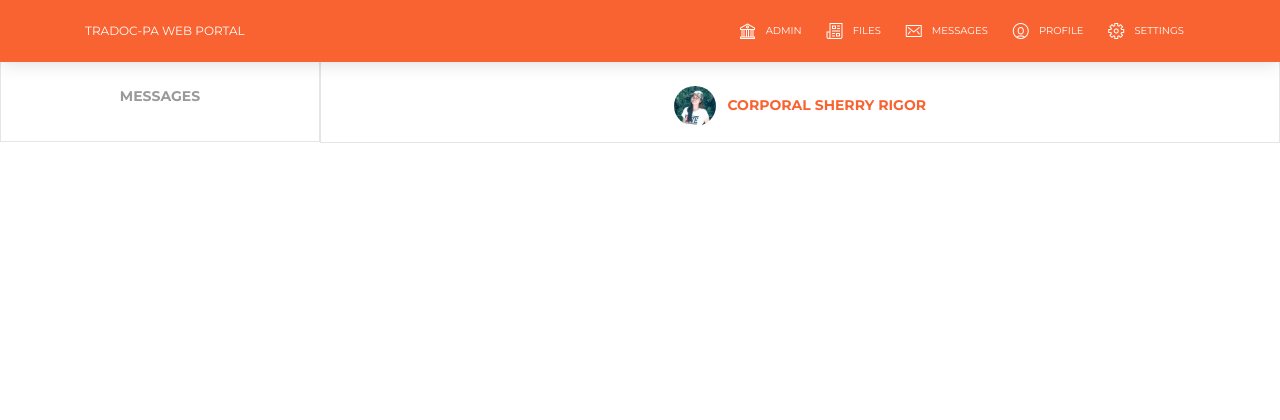
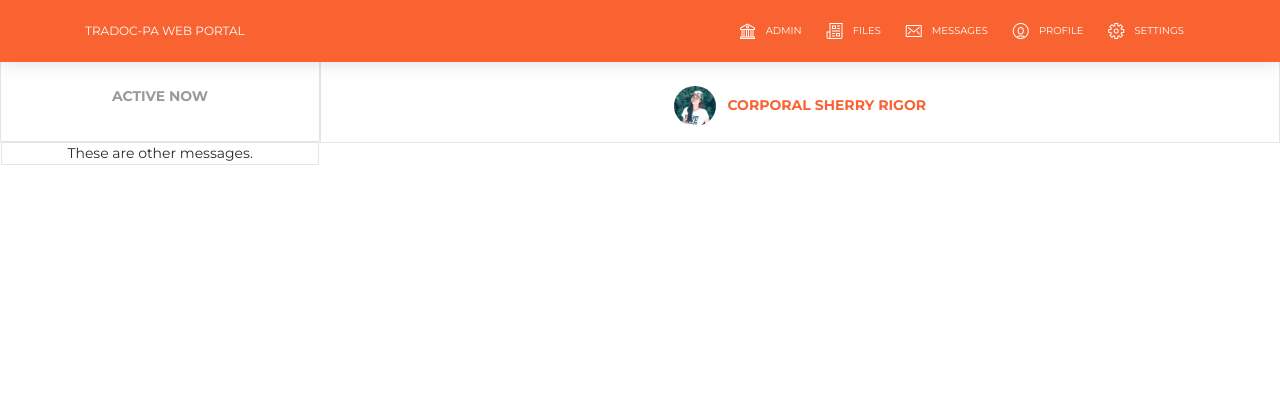
Before and after one commit to exs-xgg/tradoc-ftp, a PHP site: page /messages.html in a window 1280 px wide. Shown: the top 420 px of the page. Run offline with PHP 8.4, Linux system fonts and the light colour scheme; a stand-in replaces the project's code that opens the database connection; some libraries are stand-ins or nearby versions.

Commit message:
Update on frontend of the message page.

```diff
--- a/assets/css/now-ui-kit.css
+++ b/assets/css/now-ui-kit.css
@@ -3963,7 +3963,11 @@ Created using IcoMoon - icomoon.io
     right: 14%; } }
 
 /*added for the message page*/
-
+.msg-main{
+  height:70px;
+  width:75%;
+  float: right;
+}
 .msgs-sidebar{
   padding-top:35px;
   float:left;
@@ -3971,18 +3975,20 @@ Created using IcoMoon - icomoon.io
   width:25%;
   text-align:center;
   border: .5px solid rgba(0, 0, 0, 0.1);
-
+}
+.retrieved-msgs{
+  float:left;
+  width:100.1%;
+  margin-top: 35px;
+  text-align:center;
+  border: .5px solid rgba(0, 0, 0, 0.1);
+  box-shadow:;
 }
 .otherend{
   border: .5px solid rgba(0, 0, 0, 0.1);
   padding-top:35px;
 }
-.container1{
-
-  height:70px;
-  width:75%;
-  float: right;
-}
+
 .msg-area{
   display: inline-block;
   padding: 10px 18px 10px 18px;
@@ -3992,9 +3998,11 @@ Created using IcoMoon - icomoon.io
   overflow-y: auto;
   scroll-behavior: auto;
 }
+
 .bottom{
   padding: 10px 18px 10px 18px;
   position: fixed;
   width:inherit;
   bottom: 0px;
+
 }
--- a/files.html
+++ b/files.html
@@ -48,7 +48,7 @@
                         </a>
                     </li>
                     <li class="nav-item">
-                        <a class="nav-link" href="#">
+                        <a class="nav-link" href="./messages.html">
                             <i class="now-ui-icons ui-1_email-85"></i>
                             <p>Messages</p>
                         </a>
--- a/messages.html
+++ b/messages.html
@@ -46,7 +46,7 @@
                        </a>
                    </li>
                    <li class="nav-item">
-                       <a class="nav-link" href="#">
+                       <a class="nav-link" href="./messages.html">
                            <i class="now-ui-icons ui-1_email-85"></i>
                            <p>Messages</p>
                        </a>
@@ -81,9 +81,10 @@
 
     <div class="section2">
                 <!--message input area-->
-                <div class="container1">
+                <div class="msg-main">
                         <div class="msg-container" align="right">
-                            <div  class="otherend"><p class="category" align="center"><img src="./sheri.jpg" class=" img rounded-circle" style="max-height: 40px">&nbsp;&nbsp;&nbsp;<a href="#">Corporal Sherry Rigor</a></p></div>
+                            <div  class="otherend"><p class="category" align="center"><img src="./sheri.jpg" class=" img rounded-circle" style="max-height: 40px">&nbsp;&nbsp;&nbsp;<a href="#">Corporal Sherry Rigor</a></p>
+                            </div>
                             <div class="msg-area" id="msg-area">&nbsp;</div>
                         </div>
 
@@ -95,7 +96,11 @@
                     </div>
                 </div>
                 <div class="msgs-sidebar">
-                    <div class="category">MESSAGES </div>
+                    <div class="category">Active Now</div>
+                    <div class="retrieved-msgs">
+                      <div class="">These are other messages.</div>
+                      <!--get messages-->
+                    </div>
                 </div>
     </div>
     <div>
```
Also changed, not shown: 2 other files.
